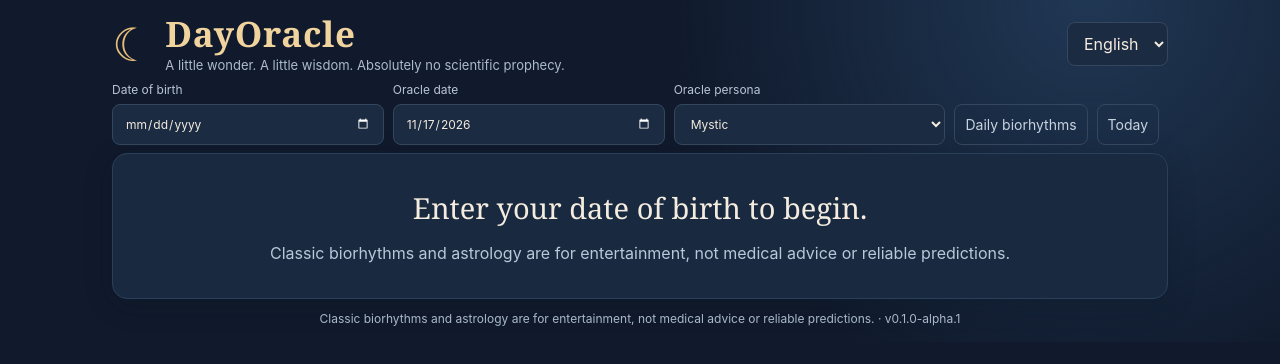
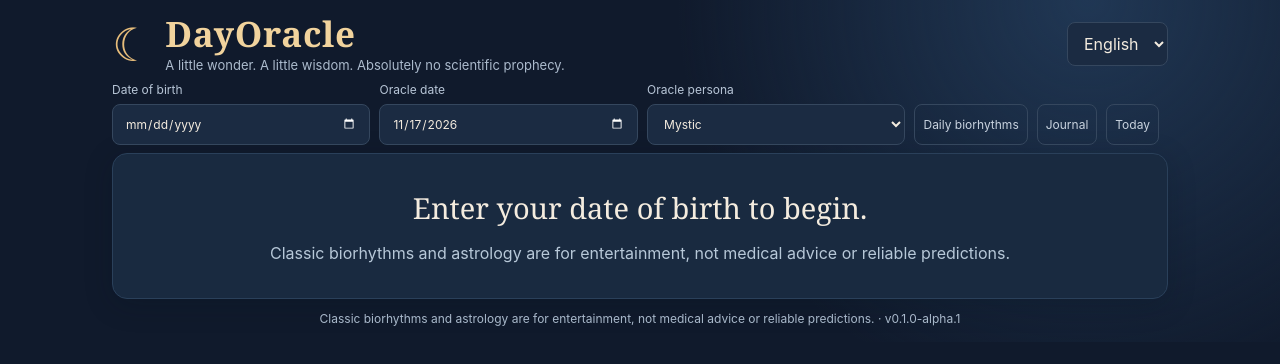
Before and after one commit to ollavarma-create/dayoracle, a React (Vite) app: page / in a window 1280 px wide. Shown: the top 364 px of the page. Built offline with nearby package versions, Linux system fonts and the light colour scheme.

Commit message:
feat: private chronological journal for intentions and reflections

```diff
--- a/src/App.tsx
+++ b/src/App.tsx
@@ -1,6 +1,7 @@
 import { invoke } from "@tauri-apps/api/core";
 import { useEffect, useMemo, useState } from "react";
 import { dailyQuestion } from "./reflection";
+import { journalEntries } from "./journal";
 import { clearBirthReflections, EMPTY_REFLECTION, parseReflections, reflectionKey, REFLECTION_STORAGE_KEY, updateReflection, type DailyReflection } from "./evening-reflection";
 
 
@@ -33,6 +34,15 @@ const text = {
     timeline: "Your cosmic curves",
     showBiorhythms: "Daily biorhythms",
     backToOracle: "Back to oracle",
+    journal: "Journal",
+    journalTitle: "Your days, in your own words",
+    journalEmpty: "No saved intentions or reflections yet.",
+    journalOpen: "Open this day",
+    journalIntention: "Intention",
+    journalObservation: "Observation",
+    journalDone: "Followed it",
+    journalPartly: "A little",
+    journalNotToday: "Not today",
     mystic: "Mystic", skeptic: "Skeptic",
     noBirth: "Enter your date of birth to begin.",
     chartHint: "Hover to inspect · click a date to explore",
@@ -66,6 +76,15 @@ const text = {
     timeline: "Kosmiset käyräsi",
     showBiorhythms: "Päivän biorytmit",
     backToOracle: "Takaisin oraakkeliin",
+    journal: "Päiväkirja",
+    journalTitle: "Omat päiväsi, omin sanoin",
+    journalEmpty: "Ei vielä tallennettuja aikomuksia tai pohdintoja.",
+    journalOpen: "Avaa tämä päivä",
+    journalIntention: "Aikomus",
+    journalObservation: "Havainto",
+    journalDone: "Toteutin sen",
+    journalPartly: "Vähän",
+    journalNotToday: "En tänään",
     mystic: "Mystikko", skeptic: "Skeptikko",
     noBirth: "Aloita antamalla syntymäpäiväsi.",
     chartHint: "Tutki hiirellä · valitse päivä napsauttamalla",
@@ -156,7 +175,7 @@ function BiorhythmChart({ timeline, today, lang, onSelect }: { timeline: Point[]
 export default function App() {
   const [lang, setLang] = useState<Locale>(() => localStorage.getItem("dayoracle-lang") === "fi" ? "fi" : "en");
   const [persona, setPersona] = useState<Persona>("mystic");
-  const [view, setView] = useState<"oracle" | "biorhythms">("oracle");
+  const [view, setView] = useState<"oracle" | "biorhythms" | "journal">("oracle");
   const [birth, setBirth] = useState(() => localStorage.getItem("dayoracle-birth") ?? "");
   const [day, setDay] = useState(localToday);
   const [result, setResult] = useState<Result | null>(null);
@@ -184,6 +203,7 @@ export default function App() {
   };
   const t = text[lang];
   const intention = intentions[day] ?? "";
+  const entries = useMemo(() => journalEntries(birth, intentions, reflections), [birth, intentions, reflections]);
 
   useEffect(() => {
     localStorage.setItem("dayoracle-lang", lang);
@@ -240,8 +260,12 @@ export default function App() {
           </select>
         </label>
         <button type="button" className="muted-button view-switch" aria-pressed={view === "biorhythms"}
-          onClick={() => setView(view === "oracle" ? "biorhythms" : "oracle")}>
+          onClick={() => setView(view === "biorhythms" ? "oracle" : "biorhythms")}>
           {view === "oracle" ? t.showBiorhythms : t.backToOracle}
+        </button>
+        <button type="button" className="muted-button journal-switch" aria-pressed={view === "journal"}
+          onClick={() => setView(view === "journal" ? "oracle" : "journal")}>
+          {view === "journal" ? t.backToOracle : t.journal}
         </button>
         <button type="button" className="muted-button" onClick={() => setDay(localToday())}>{t.backToToday}</button>
         {birth && <button className="muted-button" onClick={forget}>{t.forget}</button>}
@@ -300,6 +324,26 @@ export default function App() {
           </div>}
         </section>
       </>}
+      {birth && !error && view === "journal" && <section className="panel journal-panel">
+        <div className="eyebrow">✦ {t.journal}</div>
+        <h2>{t.journalTitle}</h2>
+        {entries.length === 0 ? <p className="subtle">{t.journalEmpty}</p> :
+          <div className="journal-list">
+            {entries.map((entry) => (
+              <article className="journal-entry" key={entry.date}>
+                <div className="journal-entry-header">
+                  <strong>{entry.date}</strong>
+                  <button type="button" className="muted-button" onClick={() => { setDay(entry.date); setView("oracle"); }}>
+                    {t.journalOpen}
+                  </button>
+                </div>
+                {entry.intention && <p><span>{t.journalIntention}: </span>{t[entry.intention as "curious" | "kind" | "pause"] ?? entry.intention}</p>}
+                {entry.status && <p><span>{t.evening}: </span>{entry.status === "done" ? t.journalDone : entry.status === "partly" ? t.journalPartly : t.journalNotToday}</p>}
+                {entry.note && <p className="journal-note"><span>{t.journalObservation}: </span>{entry.note}</p>}
+              </article>
+            ))}
+          </div>}
+      </section>}
       {result && !error && view === "biorhythms" && <>
         <div className="biorhythm-heading">
           <h2>{t.showBiorhythms}</h2>
--- /dev/null
+++ b/src/journal.ts
@@ -0,0 +1,32 @@
+import type { ReflectionStore, ReflectionStatus } from "./evening-reflection.ts";
+
+export type JournalEntry = {
+  date: string;
+  intention: string;
+  status: ReflectionStatus | "";
+  note: string;
+};
+
+const DATE = /^\d{4}-\d{2}-\d{2}$/;
+
+/** Read-only chronological projection; never scores or interprets the user's entries. */
+export function journalEntries(
+  birth: string,
+  intentions: Record<string, string>,
+  reflections: ReflectionStore,
+): JournalEntry[] {
+  if (!DATE.test(birth)) return [];
+  const entries = new Map<string, JournalEntry>();
+  for (const [date, intention] of Object.entries(intentions)) {
+    if (!DATE.test(date) || !intention || date < birth) continue;
+    entries.set(date, { date, intention, status: "", note: "" });
+  }
+  for (const [key, reflection] of Object.entries(reflections)) {
+    const [entryBirth, date, extra] = key.split("|");
+    if (entryBirth !== birth || extra !== undefined || !DATE.test(date) || date < birth) continue;
+    if (!reflection.status && !reflection.note.trim()) continue;
+    const previous = entries.get(date) ?? { date, intention: "", status: "" as const, note: "" };
+    entries.set(date, { ...previous, status: reflection.status, note: reflection.note });
+  }
+  return [...entries.values()].sort((a, b) => b.date.localeCompare(a.date));
+}
--- a/src/styles.css
+++ b/src/styles.css
@@ -100,3 +100,17 @@ select option{background-color:#1b2b42;color:#f4ecdf}
 .evening-note textarea { min-height: 48px; padding: 8px 10px; }
 .evening-actions { margin-top: 5px; }
 footer { margin-top: 10px; padding-bottom: 4px; }
+
+/* PR #8: read-only private journal, no scores or ranking */
+.journal-switch[aria-pressed="true"]{border-color:#e4ad74;color:#f2d4a6}
+.journal-panel{margin-top:10px;padding:18px}
+.journal-panel h2{font-family:Georgia,serif;font-size:22px;margin:8px 0 14px}
+.journal-list{display:grid;gap:10px;max-height:480px;overflow-y:auto;padding-right:4px}
+.journal-entry{background:#1b2b42;border:1px solid #35475e;border-radius:10px;padding:12px 14px;overflow-wrap:anywhere}
+.journal-entry-header{display:flex;justify-content:space-between;align-items:center;gap:12px}
+.journal-entry-header .muted-button{padding:6px 10px;font-size:12px}
+.journal-entry p{margin:7px 0 0;line-height:1.45;font-size:14px;white-space:pre-wrap}
+.journal-entry p span{color:#a6b8cb}
+.journal-note{color:#f1e9df}
+@media(min-width:901px){.inputs{grid-template-columns:repeat(3,minmax(125px,1fr)) repeat(4,auto)}.inputs .muted-button{font-size:12px;padding:9px 8px}}
+@media(max-width:900px){.inputs{display:flex;flex-wrap:wrap}.inputs label{flex:1 1 170px}.inputs .muted-button{flex:1 1 auto}}
```
Also changed, not shown: 1 other file (tests, documents, lock files or other folders).
